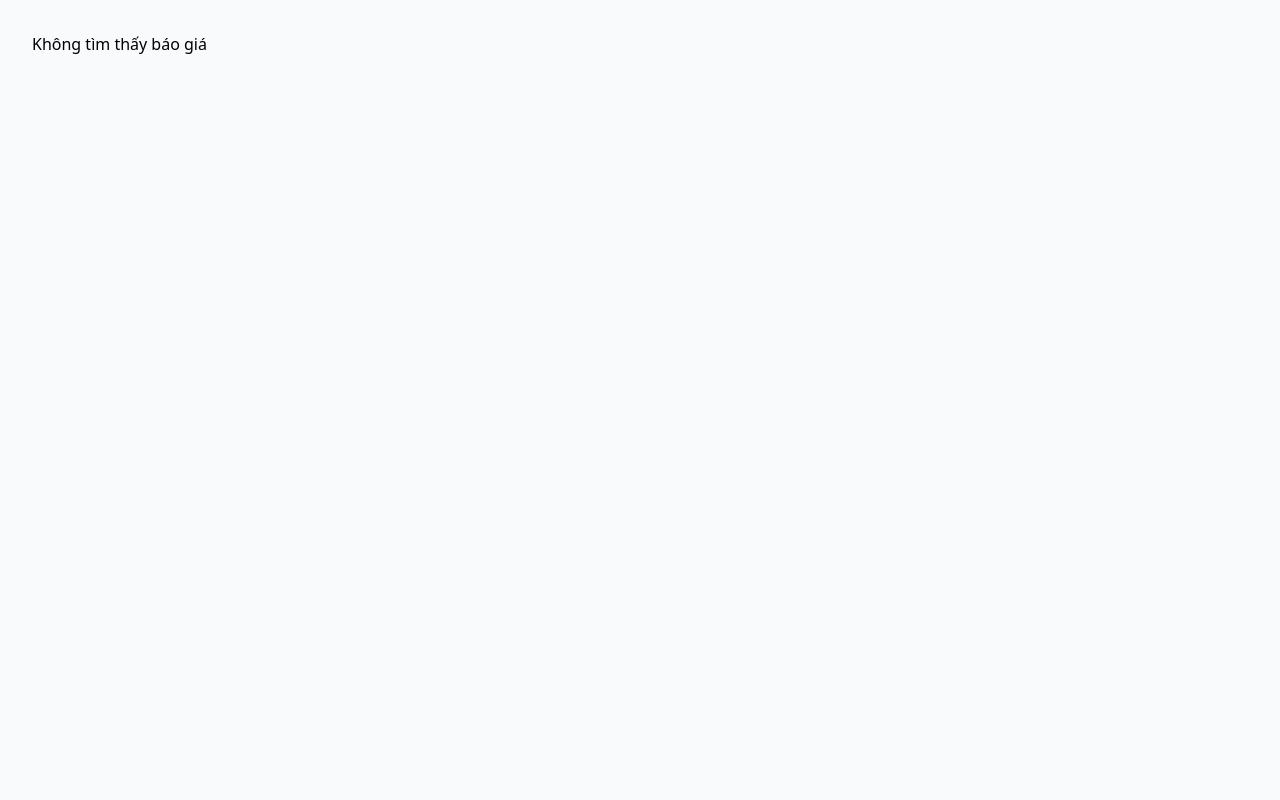
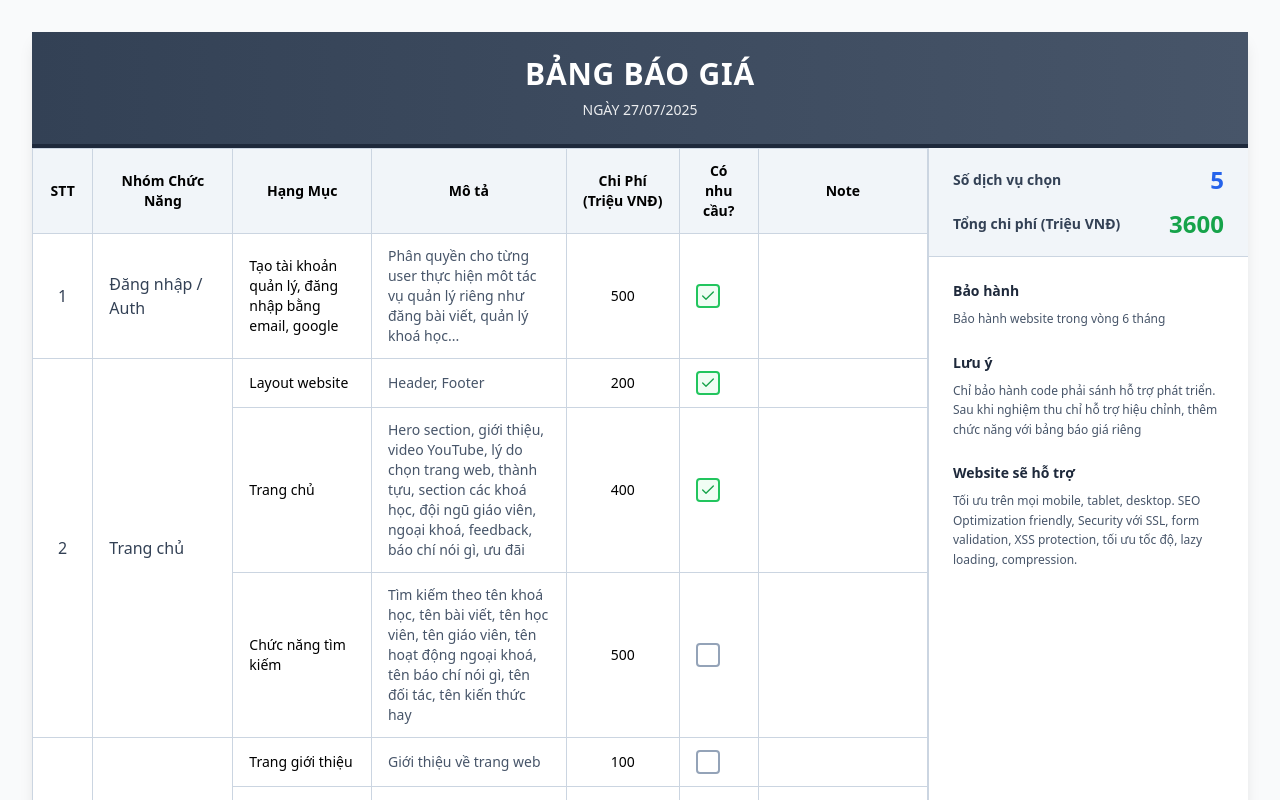
Before and after one commit to aiempie/baogia, a React (Vite) app: page /example in a window 1280 px wide. Shown: the top 800 px of the page. Built offline with nearby package versions, Linux system fonts and the light colour scheme.

Commit message:
Update routing to navigate to '/example' and add new 'passportServices' data structure with features for the passport page.

```diff
--- a/src/App.tsx
+++ b/src/App.tsx
@@ -18,7 +18,7 @@ function App() {
   return (
     <BrowserRouter>
       <Routes>
-        <Route path="/" element={<Navigate to="/1" replace />} />
+        <Route path="/" element={<Navigate to="/example" replace />} />
         <Route path=":id" element={<QuotePage />} />
         <Route
           path="*"
--- a/src/data/list.ts
+++ b/src/data/list.ts
@@ -1,9 +1,10 @@
 import { servicesExample } from "./example";
+import { passportServices } from "./passport";
 import { webHocTiengAnh } from "./webHocTiengAnh";
 
 export const listBaoGia = [
   {
-    id: 1,
+    id: "example",
     title: "BẢNG BÁO GIÁ",
     defaultServices: servicesExample,
     day: "NGÀY 27/07/2025",
@@ -14,4 +15,10 @@ export const listBaoGia = [
     defaultServices: webHocTiengAnh,
     day: "NGÀY 03/11/2025",
   },
+  {
+    id: "web-passport",
+    title: "Web Passport",
+    defaultServices: passportServices,
+    day: "NGÀY 04/11/2025",
+  },
 ];
--- /dev/null
+++ b/src/data/passport.ts
@@ -0,0 +1,98 @@
+export const passportServices = [
+  {
+    category: "Trang Passport",
+    features: [
+      {
+        id: 14,
+        feature: "Layout trang Passport",
+        description:
+          "Quét QR để đăng nhập, show thông tin khách, trò chơi thu thập thông tin của khách",
+        price: "2000",
+        checked: false,
+        isOptional: false,
+        note: "Trang đầu hiển thị thông tin của khách dạng passport, sau khi mở trang ra thì có phần chơi mini game với khách để thu thập thông tin. Cần confirm mỗi người sẽ có 1 mã QR để quét, khi quét thì đăng nhập hay mã QR dẫn tới 1 trang nhập thông tin để đăng ký",
+      },
+    ],
+  },
+  {
+    category: "Trang thu thập logo",
+    features: [
+      {
+        id: 13,
+        feature: "Trang nhận logo",
+        description:
+          "Sau mỗi trò chơi của ban tổ chức thì show logo, Khách sẽ thu thập logo và sau này có thể hiện lên passport",
+        price: "1000",
+        checked: false,
+        isOptional: false,
+        note: "Ý tưởng là sau mỗi trò chơi thì quản trò sẽ hiển thị QR để khách quét và nhận logo",
+      },
+    ],
+  },
+  {
+    category: "Trang thông tin cần thiết",
+    features: [
+      {
+        id: 12,
+        feature: "Trang thông báo đoàn",
+        description: "Thông tin trưởng đoàn, các đoàn xe, trưởng xe,lưu ý cần thiết cho chuyến đi",
+        price: "500",
+        checked: false,
+        isOptional: false,
+        note: "",
+      },
+      {
+        id: 11,
+        feature: "Trang feedback",
+        description: "Feedback từ khách về trang web, trò chơi, dịch vụ, sản phẩm...",
+        price: "500",
+        checked: false,
+        isOptional: false,
+        note: "",
+      },
+    ],
+  },
+  {
+    category: "Trang quản trị",
+    features: [
+      {
+        id: 1,
+        feature: "Trang quét mã cho khách lên xe",
+        description: "Khi khách lên xe thì quét mã QR của khách để biết khách đã lên xe hay chưa",
+        price: "1000",
+        checked: false,
+        isOptional: false,
+        note: "Có thể làm thêm tính năng kiểm tra xem những đợt sau so với đợt trước đang thiếu những ai (+500)",
+      },
+      {
+        id: 2,
+        feature: "Trang quản lý logo",
+        description: "Thêm sửa xoá logo, tạo lại QR code",
+        price: "500",
+        checked: false,
+        isOptional: true,
+        note: "",
+      },
+      {
+        id: 3,
+        feature: "Trang quản lý form trò chơi người dùng",
+        description:
+          "Xem lại thông tin người dùng nhập, xuất ra file excel/csv... để phục vụ cho việc thống kê",
+        price: "300",
+        checked: false,
+        isOptional: true,
+        note: "",
+      },
+      {
+        id: 4,
+        feature: "Trang quản lý feedback",
+        description:
+          "Xem lại feedback từ khách, xuất ra file excel/csv... để phục vụ cho việc thống kê",
+        price: "200",
+        checked: false,
+        isOptional: true,
+        note: "",
+      },
+    ],
+  },
+];
```
